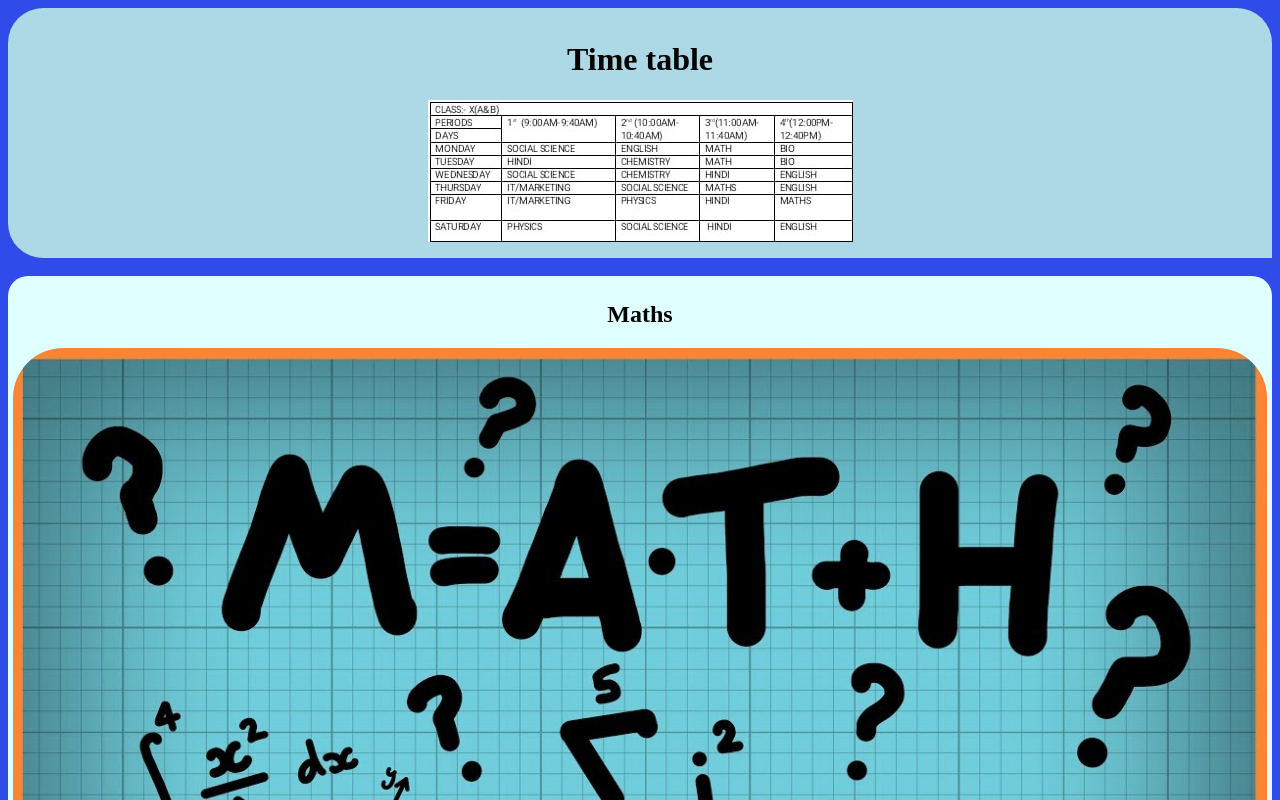
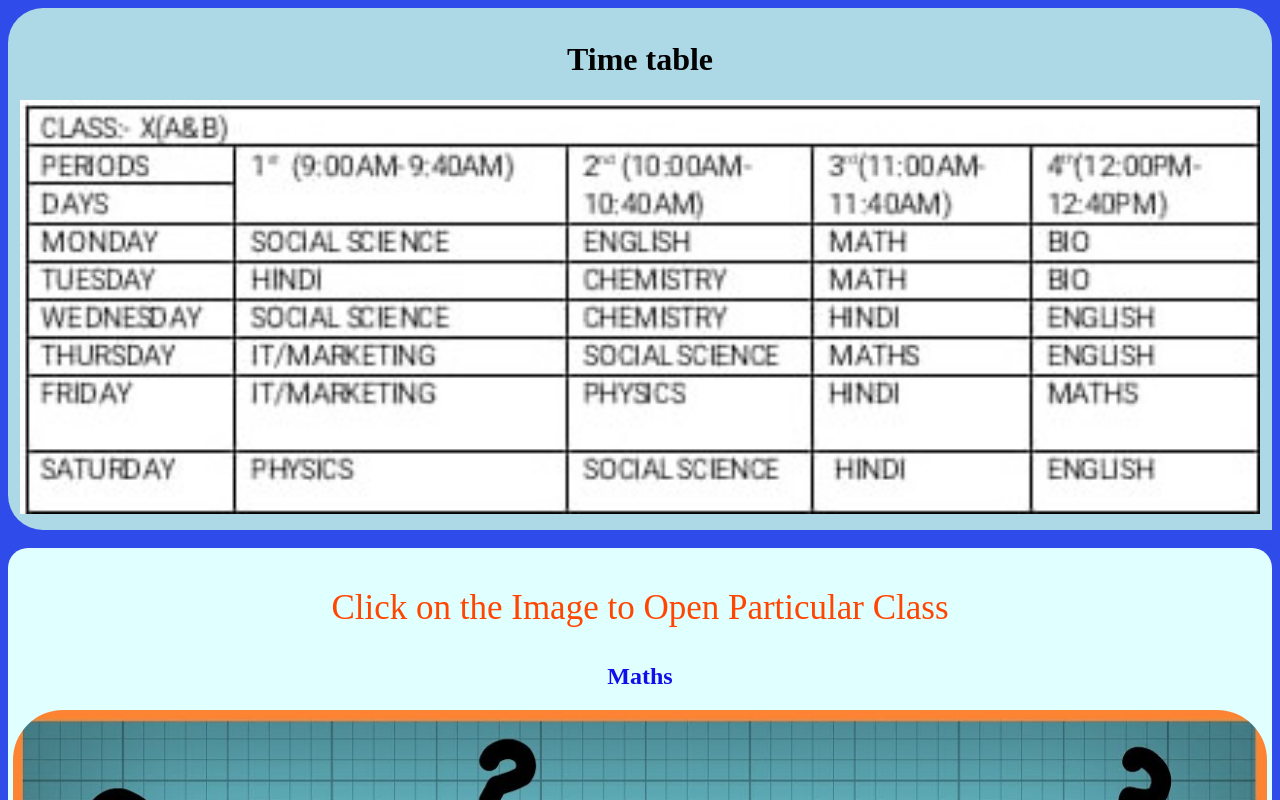
Before and after one commit to Aman-tech107/Links-For-Subjects, a plain HTML site: page index.html in a window 1280 px wide. Shown: the top 800 px of the page. Drawn offline with Linux system fonts and the light colour scheme.

Commit message:
Subjects Links

```diff
--- a/index.html
+++ b/index.html
@@ -13,6 +13,7 @@
     </div>
     <br />
     <div id="links">
+        <p id="attention">Click on the Image to Open Particular Class</p>
        <h2>Maths</h2>
         <a href="https://us04web.zoom.us/j/75006373900?pwd=SmgzZXoxODVzMUhZSnhVYXFTandpdz09#success"> <img src="Maths.jpg" width = 25% height = 25% alt="Maths" /></a>
         <h2>Hindi</h2>
@@ -23,6 +24,8 @@
         <a href="https://us04web.zoom.us/j/2940838227?pwd=YlhjelJEQ2xNQWZoRGp1cm5kOURQUT09"><img src="Chemistry.jpg" alt="Chemistry"></a>
         <h2>English</h2>
         <a href="https://us04web.zoom.us/j/3940071196?pwd=zHQ2djTLflM"><img src="English.jpg" alt="English" /> </a>
+        <h2>Physics</h2>
+        <a href="https://us04web.zoom.us/j/5389214636?pwd=VUkrS2xlbXlXTGNIYmxDNGtPK0ttZz09"><img src="Physics.jpg" alt="Pysics" /></a>
         <h2>Marketing/Banking</h2>
         <a href="https://us04web.zoom.us/j/5317961144?pwd=MlJEUjVlbzZkQ3JrN2I1SFo1dUVtUT09"><img src="Marketing.jpg" alt="Marketing/Banking" /></a>
         <h2>Information Technology</h2>
--- a/style.css
+++ b/style.css
@@ -18,6 +18,17 @@
     text-align: center;
 }
 
+#first {
+    width: 100%;
+    height: 100%;
+}
+
+#attention {
+    font-size: 35px;
+    font-weight: 50px;
+    color: orangered;
+}
+
 img:not(#first) {
     position: relative;
     border-radius: 50px;
@@ -28,3 +39,7 @@ img:not(#first) {
 #maths {
     position: 25% 5px;
 }
+
+h2 {
+    color: rgb(18, 14, 235);
+}
```
Also changed, not shown: Physics.jpg (added).
